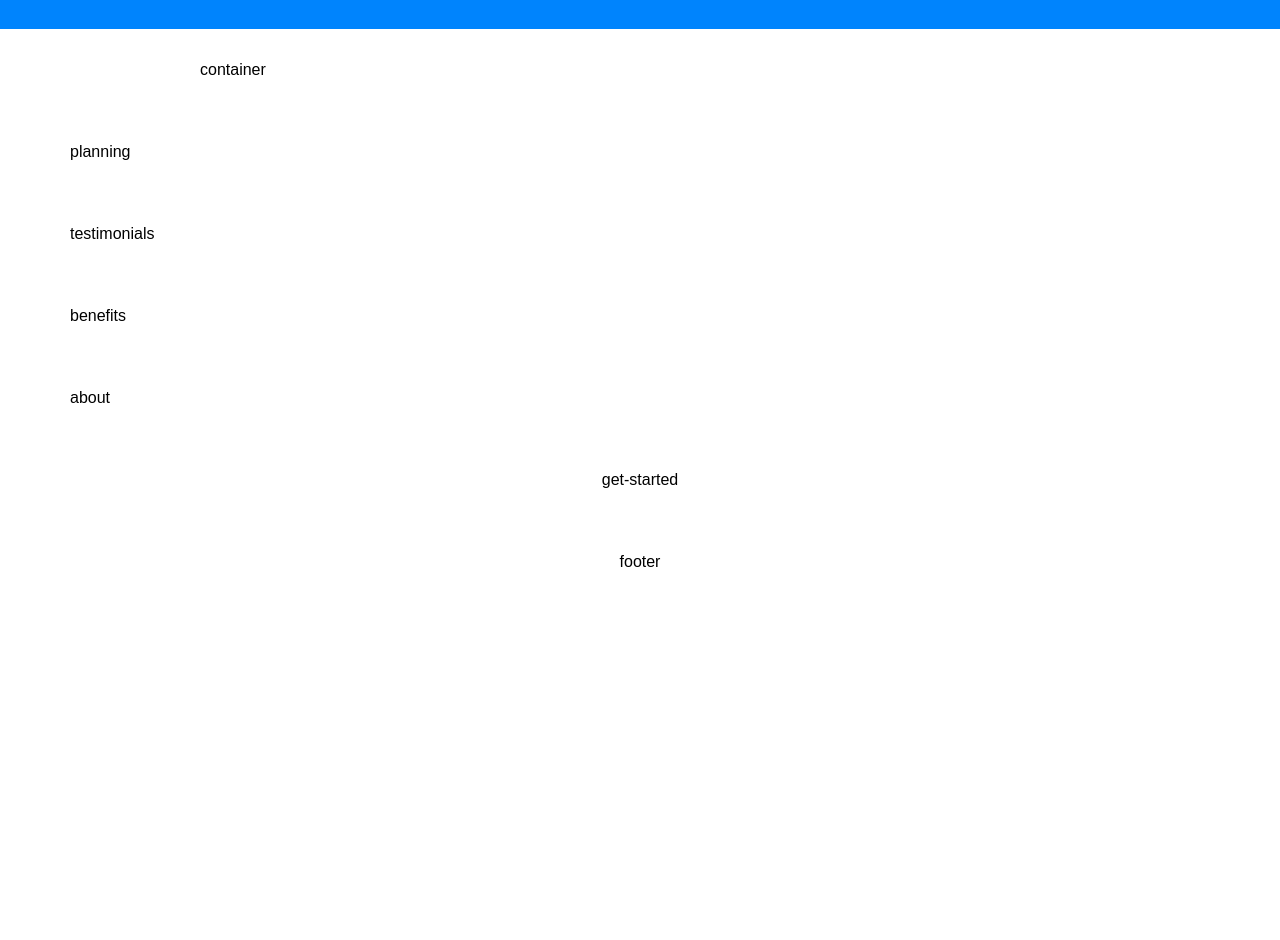
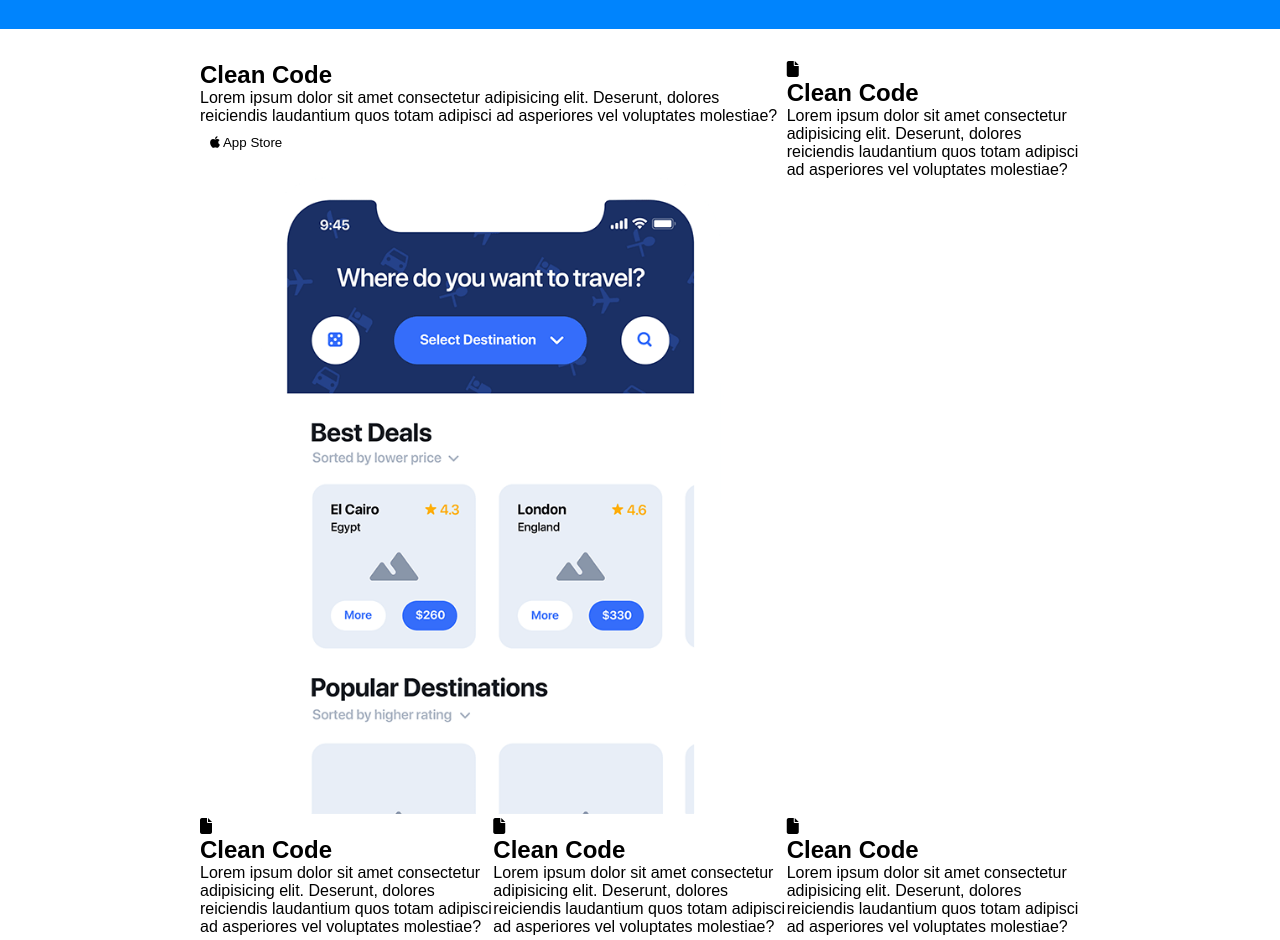
Before and after one commit to AntoCic/htmlcss-responsive-layout, a plain HTML site: page index.html in a window 1280 px wide. Shown: the part 75-1015 px from the top of the page. Before the commit the page ends 800 px from the top, so only its background shows below. Drawn offline with Linux system fonts and the light colour scheme.

Commit message:
ADDED: HTML hero content

```diff
--- a/index.html
+++ b/index.html
@@ -32,7 +32,56 @@
         <section class="hero">
             <div class="container-sm">
                 <div class="row">
-                    container
+                    <div class="col-8">
+                        <div class="card">
+                            <div class="card-body">
+                                <h2>Clean Code</h2>
+                            <p>
+                                Lorem ipsum dolor sit amet consectetur adipisicing elit. Deserunt, dolores reiciendis laudantium quos totam adipisci ad asperiores vel voluptates molestiae?
+                            </p>
+                            <button class="bt-style1"><i class="fa-brands fa-apple"></i> App Store</button>
+                            </div>
+                            <div class="card-img">
+                                <img src="./img/phone.png" alt="">
+                            </div>
+                        </div>
+                    </div>
+                    <div class="col-4">
+                        <div class="card-sm">
+                            <i class="fa-solid fa-file"></i>
+                            <h2>Clean Code</h2>
+                            <p>
+                                Lorem ipsum dolor sit amet consectetur adipisicing elit. Deserunt, dolores reiciendis laudantium quos totam adipisci ad asperiores vel voluptates molestiae?
+                            </p>
+                        </div>
+                    </div>
+                    <div class="col-4">
+                        <div class="card-sm">
+                            <i class="fa-solid fa-file"></i>
+                            <h2>Clean Code</h2>
+                            <p>
+                                Lorem ipsum dolor sit amet consectetur adipisicing elit. Deserunt, dolores reiciendis laudantium quos totam adipisci ad asperiores vel voluptates molestiae?
+                            </p>
+                        </div>
+                    </div>
+                    <div class="col-4">
+                        <div class="card-sm">
+                            <i class="fa-solid fa-file"></i>
+                            <h2>Clean Code</h2>
+                            <p>
+                                Lorem ipsum dolor sit amet consectetur adipisicing elit. Deserunt, dolores reiciendis laudantium quos totam adipisci ad asperiores vel voluptates molestiae?
+                            </p>
+                        </div>
+                    </div>
+                    <div class="col-4">
+                        <div class="card-sm">
+                            <i class="fa-solid fa-file"></i>
+                            <h2>Clean Code</h2>
+                            <p>
+                                Lorem ipsum dolor sit amet consectetur adipisicing elit. Deserunt, dolores reiciendis laudantium quos totam adipisci ad asperiores vel voluptates molestiae?
+                            </p>
+                        </div>
+                    </div>
                 </div>
             </div>
         </section>
```
